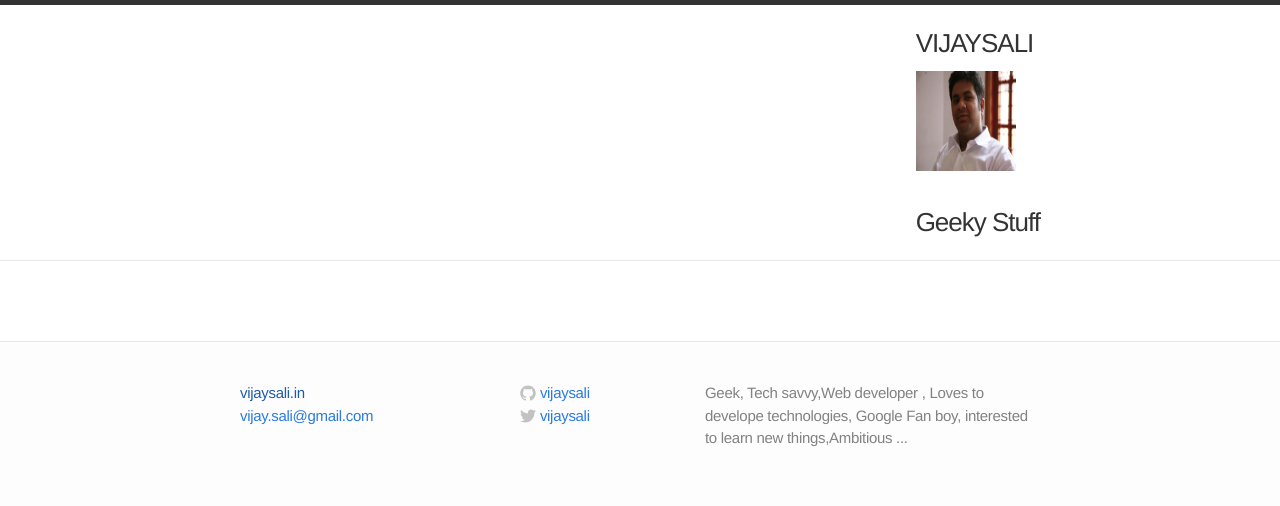
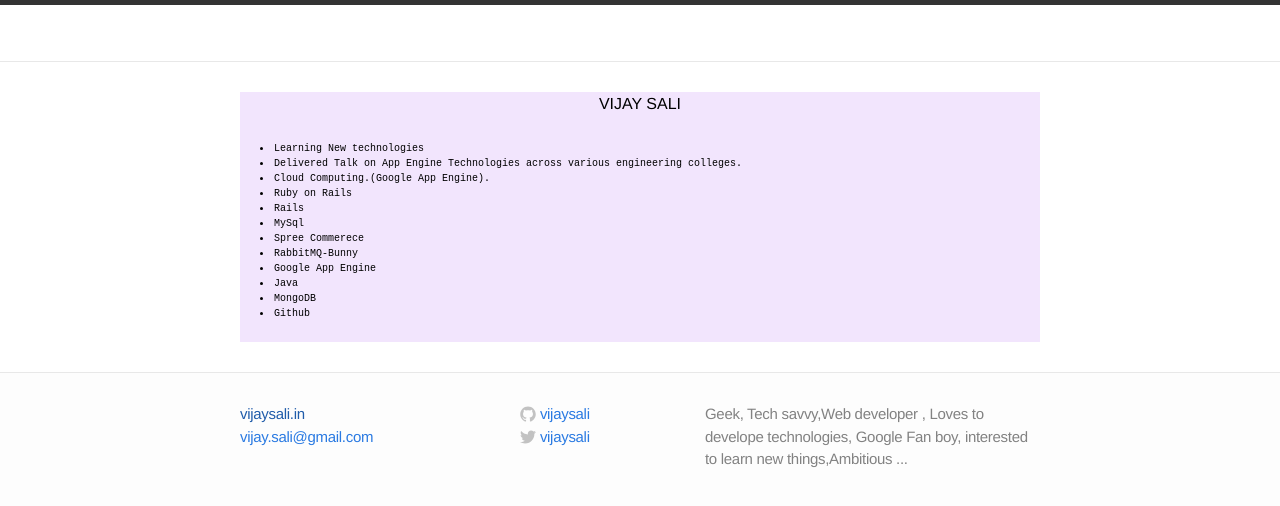
Before and after one commit to vijaysali/vijaysali.github.io, a Jekyll site: the page built from index.html, in a window 1280 px wide. Shown: the top 506 px of the page. Built offline with Jekyll 4.4.1, drawn with Linux system fonts in a browser that asks for light colours.

Commit message:
layout changes added

```diff
--- a/_includes/header.html
+++ b/_includes/header.html
@@ -1,7 +1,7 @@
 <header class="site-header">
 
   <div class="wrap">
-    <nav class="site-nav">
+    <!-- <nav class="site-nav">
       <a class="site-title" href="{{ site.firstname }}/">{{ site.firstname }}</a>
       <a href="#" class="menu-icon">
         <svg version="1.1" xmlns="http://www.w3.org/2000/svg" xmlns:xlink="http://www.w3.org/1999/xlink" x="0px" y="0px"
@@ -21,9 +21,8 @@
         {% for page in site.pages %}
           <a class="page-link" href="{{ page.url | prepend: site.baseurl }}">{{ page.title }}</a>
         {% endfor %}
-      </div> -->
-    </nav>
-
+      </div>
+    </nav> -->
   </div>
 
 </header>
--- a/_layouts/default.html
+++ b/_layouts/default.html
@@ -8,8 +8,6 @@
     {% include header.html %}
 
     <div class="page-content">
-      <div>
-      </div>
       <div class="wrap">
       {{ content }}
       </div>
--- a/css/main.css
+++ b/css/main.css
@@ -32,9 +32,22 @@
   padding: 0 30px;
   margin: 0 auto;
   zoom: 1;
-  margin:10px auto !important;
 }
 
+.art-head{
+  max-width: 800px;
+  height: 250px;
+  padding: 0;
+  margin: 0 auto;
+  background-color: rgb(242, 229, 253);
+}
+
+.summary-content {
+       font-size: 10px;
+       font-family: monospace;
+       font-weight: 200;
+       margin-left: 20px;
+}
 
 /* Layout Styles */
 /* ----------------------------------------------------------*/
--- a/index.html
+++ b/index.html
@@ -3,18 +3,21 @@
 ---
 
 <div class="home">
-
-<!--   <h1>Posts</h1>
-
-  <ul class="posts">
-    {% for post in site.posts %}
-      <li>
-        <span class="post-date">{{ post.date | date: "%b %-d, %Y" }}</span>
-        <a class="post-link" href="{{ post.url | prepend: site.baseurl }}">{{ post.title }}</a>
-      </li>
-    {% endfor %}
-  </ul>
-
-  <p class="rss-subscribe">subscribe <a href="{{ "/feed.xml" | prepend: site.baseurl }}">via RSS</a></p> -->
-
+<div class="art-head">
+  <center><h1>VIJAY SALI</h1></center>
+  <div class="summary-content">
+<li>Learning New technologies</li>
+<li>Delivered Talk on App Engine Technologies across various engineering colleges.</li>
+<li>Cloud Computing.(Google App Engine).</li>
+<li>Ruby on Rails</li>
+<li>Rails</li>
+<li>MySql</li>
+<li>Spree Commerece</li>
+<li>RabbitMQ-Bunny</li>
+<li>Google App Engine</li>
+<li>Java</li>
+<li>MongoDB</li>
+<li>Github</li>
+  </div>
 </div>
+</div>
```
